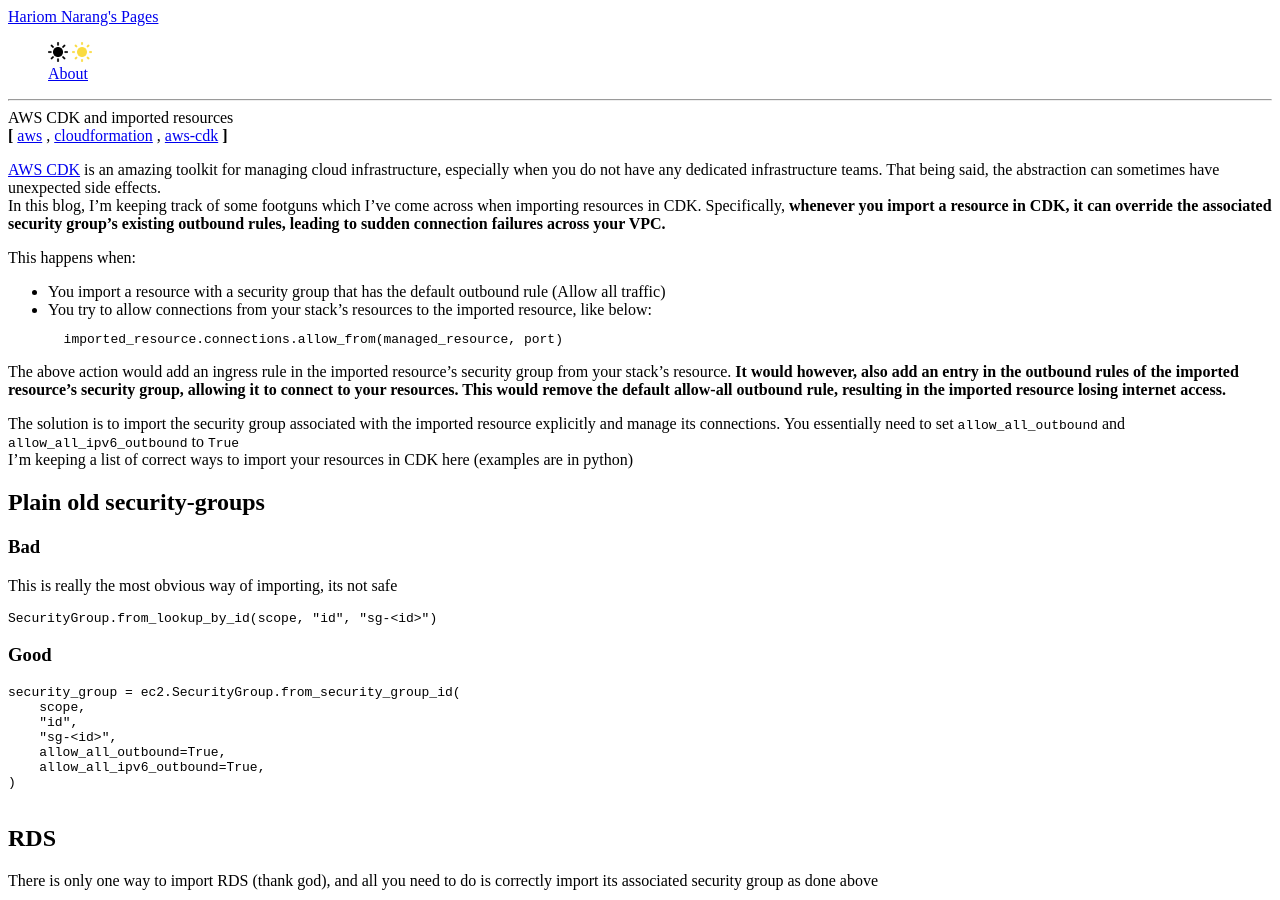
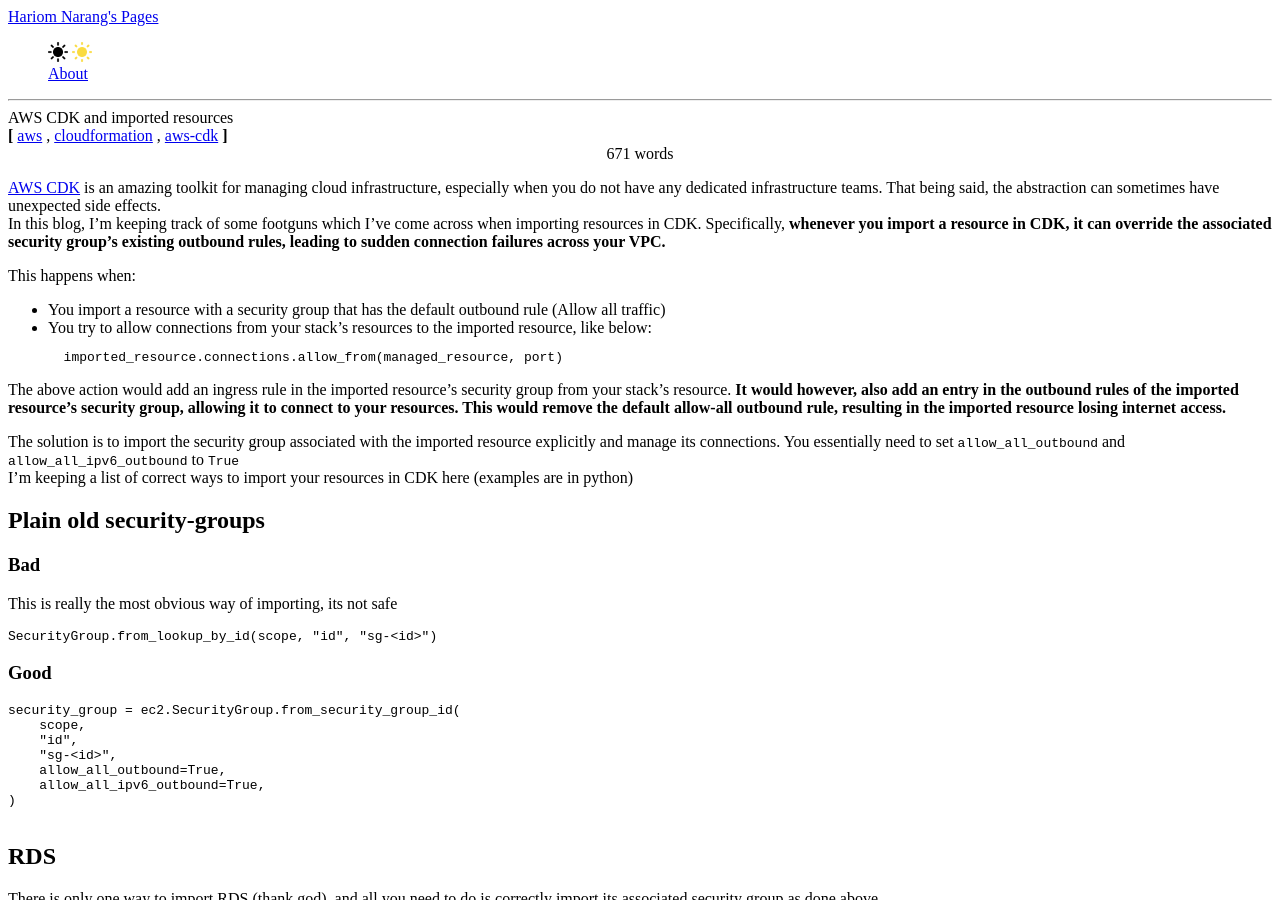
Before and after one commit to narang99/narang99.github.io, a Jekyll site: the page built from _posts/2024-11-08-aws-cdk-resource-imports.md, in a window 1280 px wide and 900 px high. Built offline with Jekyll 4.4.1, drawn with Linux system fonts in a browser that asks for light colours.

Commit message:
added word count
- also show private posts in development mode

```diff
--- a/_layouts/default.html
+++ b/_layouts/default.html
@@ -40,6 +40,9 @@
                 {% endif %}
             {% endfor %}
         </div>
+        {% if page.layout == "post" %}
+        <div style="text-align: center;">{{ page.content | number_of_words }} words</div>
+        {% endif %}
         {% if page.toc == true %}
             <div class="top-level-toc">
                 <h2>Table of Contents</h2>
--- a/index.html
+++ b/index.html
@@ -4,7 +4,7 @@
 
 {% assign has_post = false %}
 {% for post in site.posts %}
-    {% if post.private == true %}
+    {% if post.private == true and jekyll.environment == "production" %}
         {% continue %}
     {% endif %}
     <div class="post-card">
```
